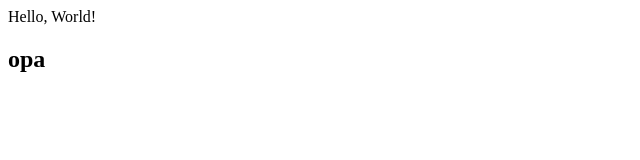
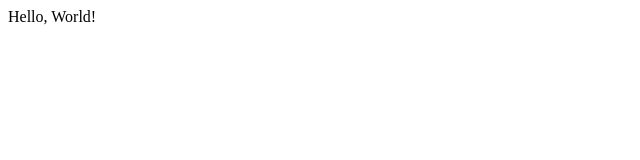
Before and after one commit to ismaelmael/TreinaWeb, a plain HTML site: page index.html in a window 1280 px wide. Shown: the full height of the page, 0-640 px from the left. Drawn offline with Linux system fonts and the light colour scheme.

Commit message:
Revert "Alterando o texto com h2"
This reverts commit 9153abb7c0e5859de57a8c9e1b77b0a62c48da8f.

```diff
--- a/index.html
+++ b/index.html
@@ -1,2 +1 @@
 <html><body>Hello, World!</body></html>
-<h2> opa </h2>
```
